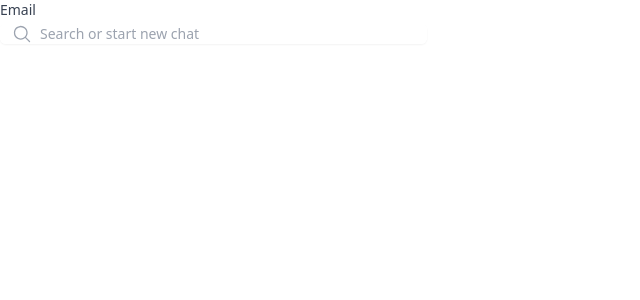
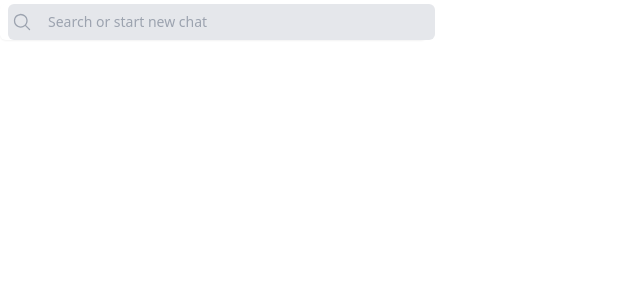
Before and after one commit to otilor/dope-chat, a Next.js app: page / in a window 1280 px wide. Shown: the top 300 px of the page, without its empty margins (0-640 px from the left). Built offline with nearby package versions, Linux system fonts and the light colour scheme.

Commit message:
remove label

```diff
--- a/pages/index.js
+++ b/pages/index.js
@@ -17,9 +17,7 @@ export default function Home() {
       <main>
         <div className="w-1/3">
         <div>
-      <label htmlFor="email" className="block text-sm font-medium text-gray-700">
-        Email
-      </label>
+
       <div className="mt-1 relative rounded-md shadow-sm">
         <div className="absolute inset-y-0 left-0 pl-3 flex items-center pointer-events-none">
           <MagnifyingGlassIcon className="h-5 w-5 text-gray-400" aria-hidden="true" />
@@ -28,7 +26,7 @@ export default function Home() {
           type="email"
           name="email"
           id="email"
-          className="focus:ring-indigo-500 focus:border-indigo-500 block w-full pl-10 sm:text-sm border-gray-300 rounded-md"
+          className="focus:ring-indigo-500 bg-gray-200 ml-2 focus:border-indigo-500 p-2 block w-full pl-10 sm:text-sm border-gray-300 rounded-md"
           placeholder="Search or start new chat"
         />
       </div>
```
